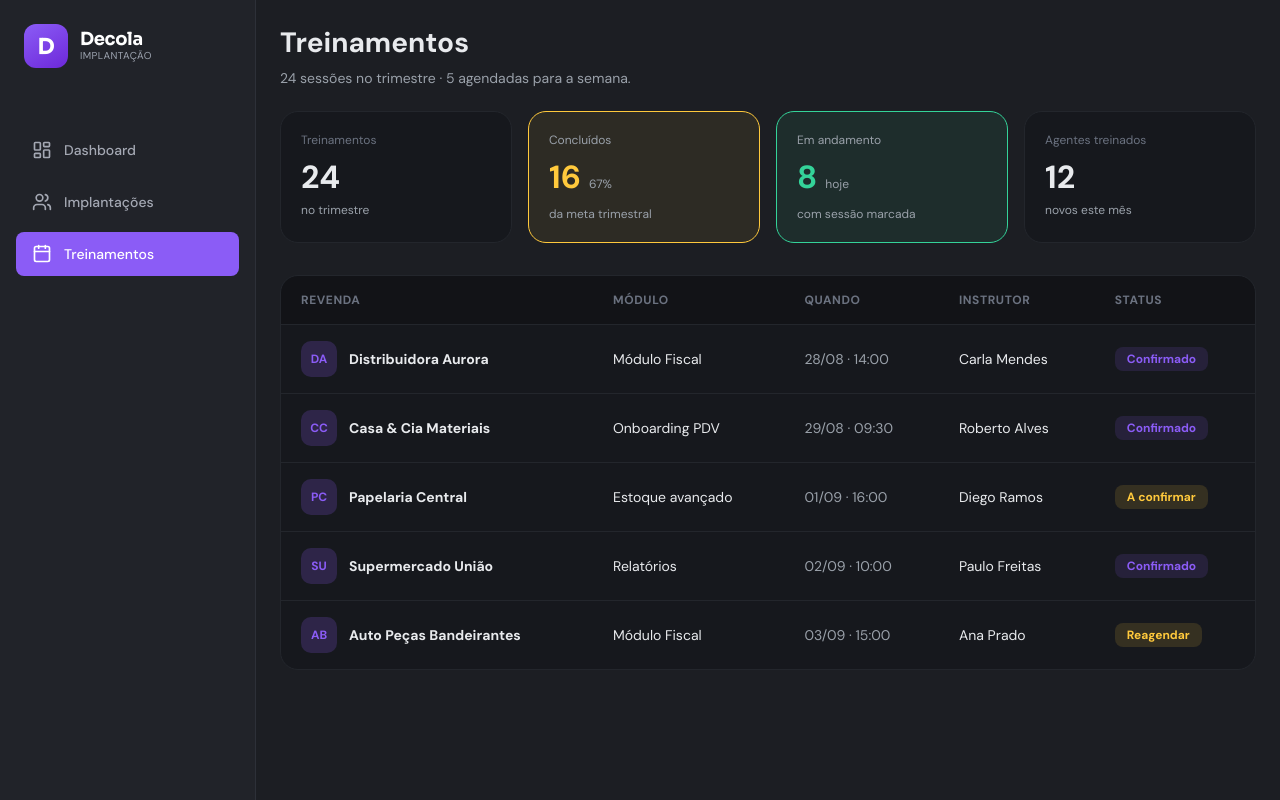
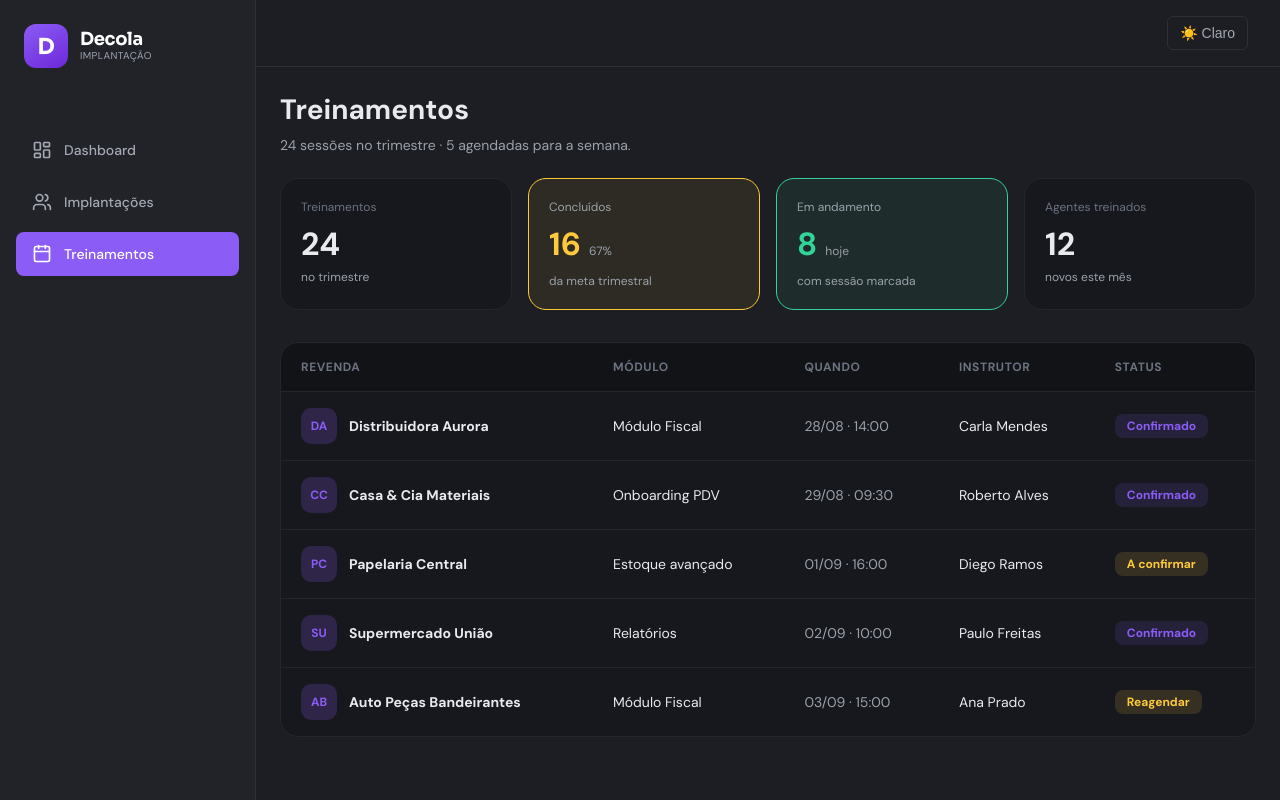
Before and after one commit to gerenciadecontas/decola-revenda, a Next.js app: page /platform/treinamentos in a window 1280 px wide. Built offline with nearby package versions, Linux system fonts and the light colour scheme.

Commit message:
Add: Header bar with theme toggle button
- Added top bar/header to PlatformLayout
- Integrated theme toggle functionality with ThemeContext
- Button shows 'Claro' (Light) when in dark mode, 'Escuro' (Dark) when in light mode
- Proper styling and spacing for header

```diff
--- a/app/components/PlatformLayout.tsx
+++ b/app/components/PlatformLayout.tsx
@@ -20,7 +20,7 @@ const menuItems = [
 ];
 
 export function PlatformLayout({ children, currentPage }: PlatformLayoutProps) {
-  const { colors } = useTheme();
+  const { colors, isDark, toggleTheme } = useTheme();
 
   return (
     <div style={{ display: 'flex', minHeight: '100vh', width: '100%', background: colors.background, fontFamily: '"DM Sans", system-ui, sans-serif' }}>
@@ -105,6 +105,36 @@ export function PlatformLayout({ children, currentPage }: PlatformLayoutProps) {
 
       {/* Main Content */}
       <div style={{ flex: 1, display: 'flex', flexDirection: 'column', overflow: 'hidden', background: colors.background, minHeight: '100vh' }}>
+        {/* Header/Top Bar */}
+        <div style={{
+          padding: '16px 32px',
+          borderBottom: `1px solid ${colors.borderColor}`,
+          display: 'flex',
+          alignItems: 'center',
+          justifyContent: 'flex-end',
+          gap: '16px',
+          background: colors.background,
+          flexShrink: 0
+        }}>
+          <button
+            onClick={toggleTheme}
+            style={{
+              padding: '8px 12px',
+              background: 'transparent',
+              border: `1px solid ${colors.borderColor}`,
+              borderRadius: '6px',
+              color: colors.textSecondary,
+              cursor: 'pointer',
+              fontSize: '14px',
+              fontWeight: '500',
+              transition: 'all 0.2s ease'
+            }}
+            title="Alternar tema"
+          >
+            {isDark ? '☀️ Claro' : '🌙 Escuro'}
+          </button>
+        </div>
+
         {/* Page Content */}
         <div style={{ flex: 1, overflowY: 'auto' }}>
           {children}
```
